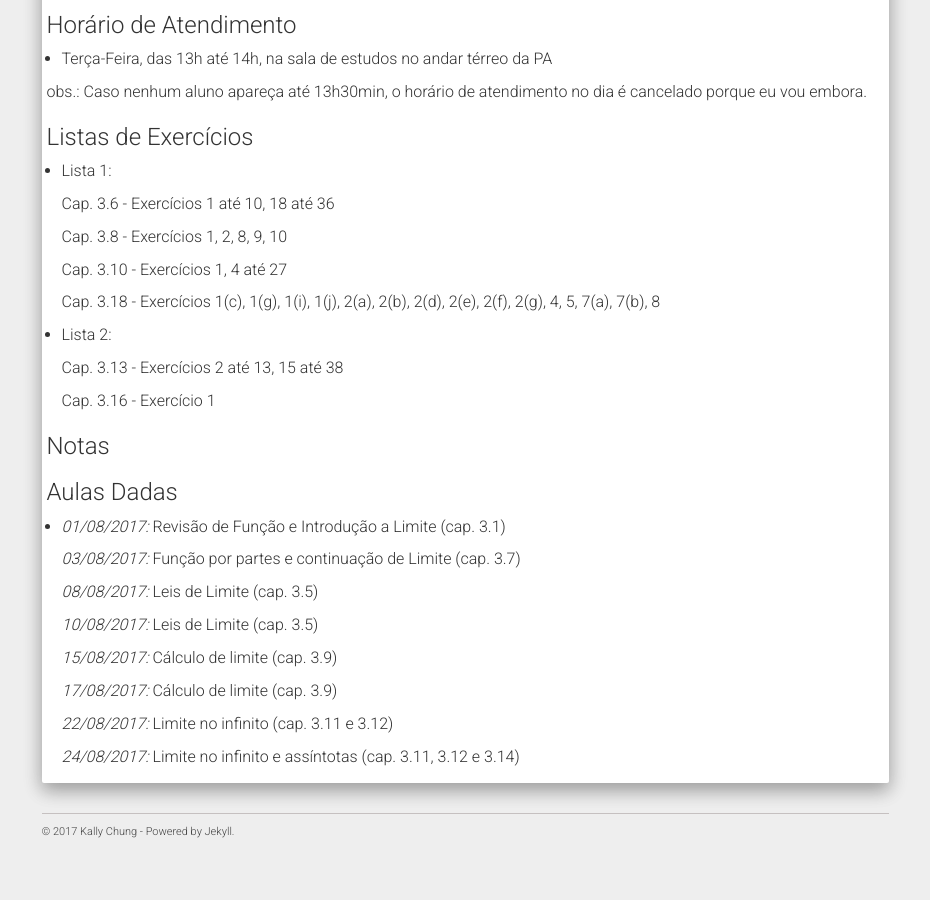
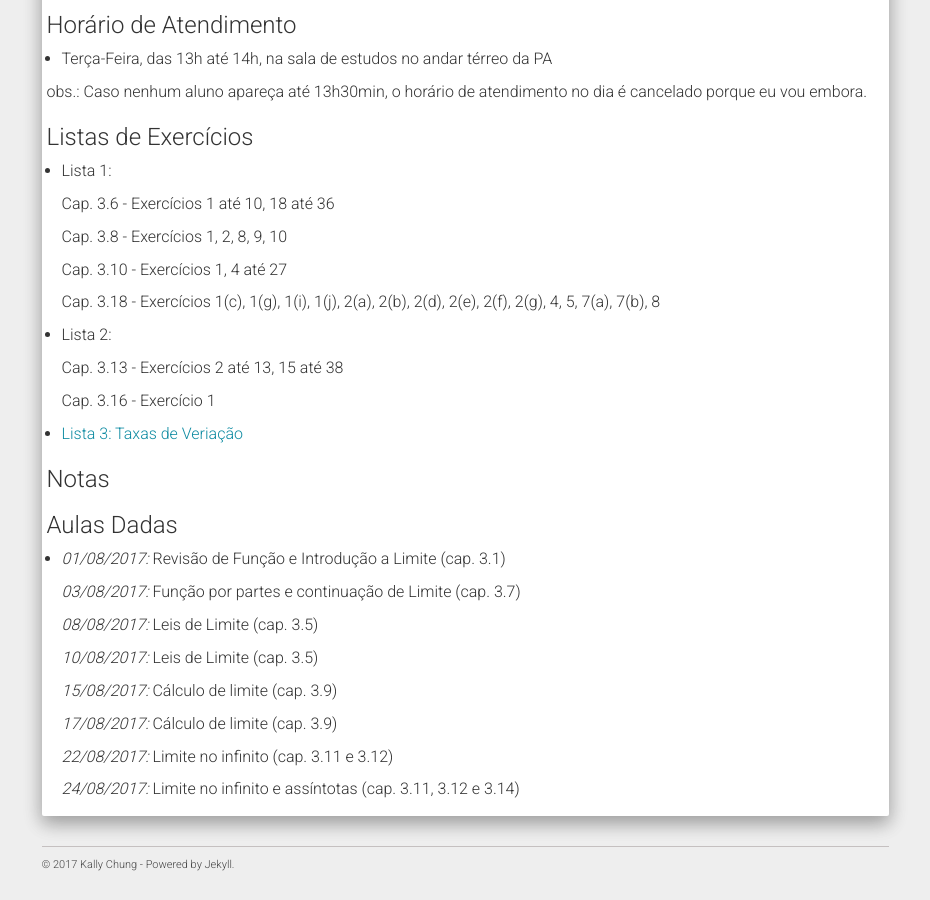
Before and after one commit to chunggnuhc/chunggnuhc.github.io, a Jekyll site: the page built from agronomia2sem2017.md, in a window 1280 px wide and 900 px high, scrolled down 716 px. Shown: the whole window, without its empty margins (321-1251 px from the left). Built offline with Jekyll 4.4.1, drawn with Linux system fonts in a browser that asks for light colours; nearby versions of some CDN libraries; before the commit the page ends 1583 px from its top, so only the background shows below that.

Commit message:
Lista 3 adicionada - Agronomia

```diff
--- a/agronomia2sem2017.md
+++ b/agronomia2sem2017.md
@@ -53,6 +53,9 @@ obs.: Caso nenhum aluno apareça até 13h30min, o horário de atendimento no dia
 
   Cap. 3.16 - Exercício 1
 
+- [Lista 3: Taxas de Veriação](/disciplinas2sem2017/Lista3-AEF-taxaVar.pdf)
+
+
 <h3>Notas</h3>
 
 <h3>Aulas Dadas</h3>
```
